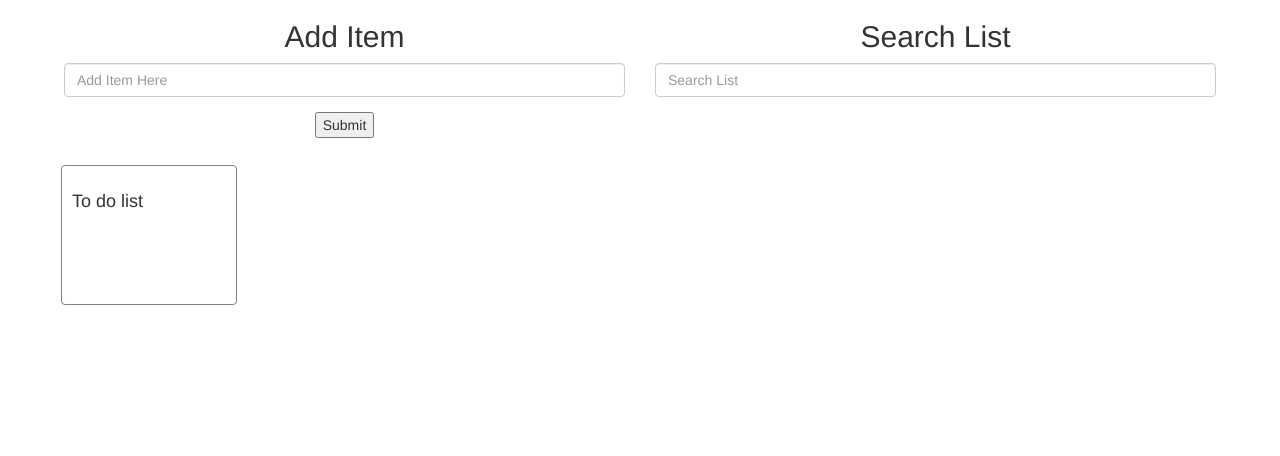
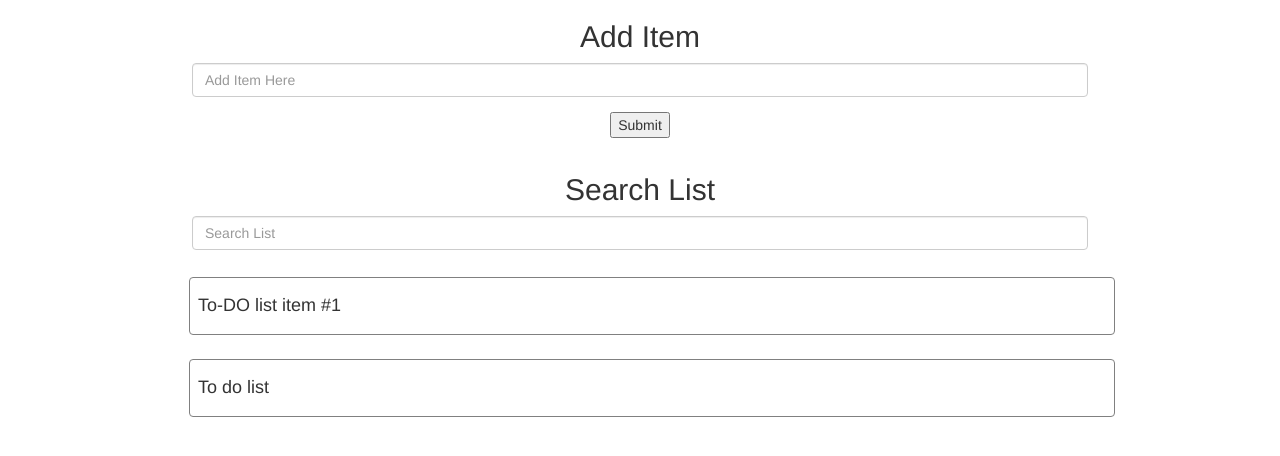
Before and after one commit to djedynak259/todo-list-angular, a plain HTML site: page index.html in a window 1280 px wide. Both pictures are taken after a click on the element "To-DO list item #1". Drawn offline with nearby package versions, Linux system fonts and the light colour scheme.

Commit message:
10.1 updates

```diff
--- a/css/main.css
+++ b/css/main.css
@@ -1,7 +1,7 @@
 .top {
    	height: 100vh;
    	text-align: center;
-	width: 90%;
+	width: 70%;
 	margin: 0 auto;
 }
 
@@ -9,9 +9,14 @@
 	box-sizing: border-box;
 	border: 1px solid grey;
 	border-radius: 4px;
-	min-height: 140px;
 	text-align: left;
-	padding: 16px 10px 16px;
+	padding: 8px;
 	margin: 12px;
-	width: 176px;
+	cursor: pointer;
 }
+
+.complete {
+	text-decoration: line-through;
+	color: grey;
+	border-color: grey;
+}
--- a/index.html
+++ b/index.html
@@ -14,7 +14,7 @@
 	<div class="container-fuild top">
 		<div class="row">
 
-			<div ng-controller="AddItemCtrl" class="col-md-6">
+			<div ng-controller="AddItemCtrl" class="col-md-12">
 				<h2>Add Item</h2>
 				<form class="form-group" ng-submit="saveItem()">
 					<div class="form-group">
@@ -26,7 +26,7 @@
 				</form>
 			</div>
 
-			<div class="col-md-6" ng-controller="searchItem">
+			<div class="col-md-12" ng-controller="searchItem">
 				<h2>Search List</h2>
 				<form class="form-group">
 					<div class="form-group">
@@ -39,7 +39,7 @@
 
 		<div class="container-fuild" ng-controller="removeItem">
 			<div class="row">
-				<div ng-controller="listCtrl">
+				<div ng-controller="listCtrl"	>
 					<to-do-list-array dataset="items"></to-do-list-array>
 				</div>
 			</div>
--- a/js/main.js
+++ b/js/main.js
@@ -63,14 +63,22 @@ angular.module("ToDoListApp", [])
 
 	return {
 		restrict: 'E',
-		template: "<div class='col-md-2 contactCard' ng-repeat='item in dataset | filter:x.searchItem' ng-click='removeItem($index)'><h4>{{item.item}}</h4></div>",
+		template: "<div class='col-md-12 contactCard' ng-repeat='item in dataset | filter:x.searchItem' ng-click='completeItem($index)'><h4>{{item.item}}</h4></div>",
 		scope: {
 			dataset: '='
 		},
 		controller: controller,
 		link: function(scope, element, attrs){
-			scope.removeItem = function(i) {
-			ListUtility.remove(i);
+			// scope.removeItem = function(i) {
+			// ListUtility.remove(i);
+			// }
+			// scope.completeItem = function(i) {
+			// angular.element.	('contactCard').toggleClass('complete');
+			// console.log("run");
+			// }
+			scope.myClass = {complete:false};
+			scope.completeItem = function() {
+				scope.contactCard.complete=true;
 			}
       	}
 		// templateUrl: 'list-item.html'
```
